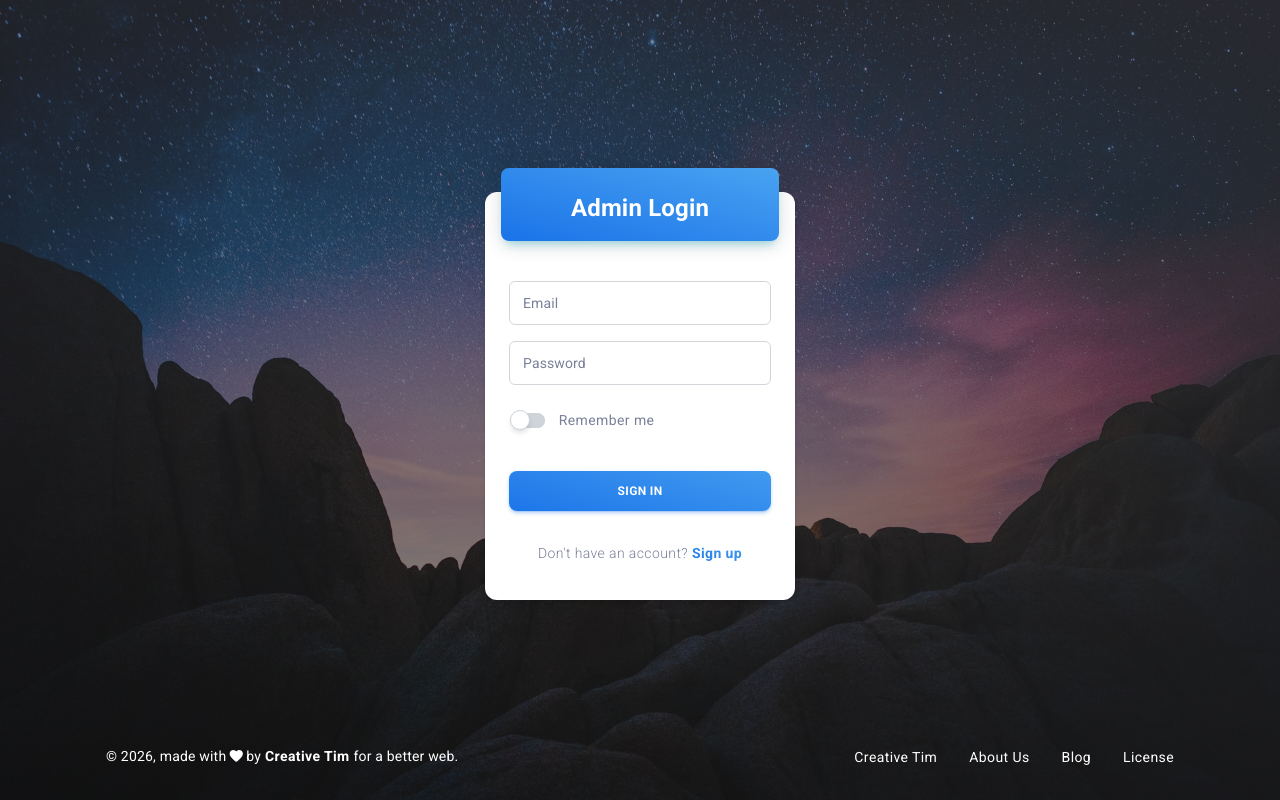
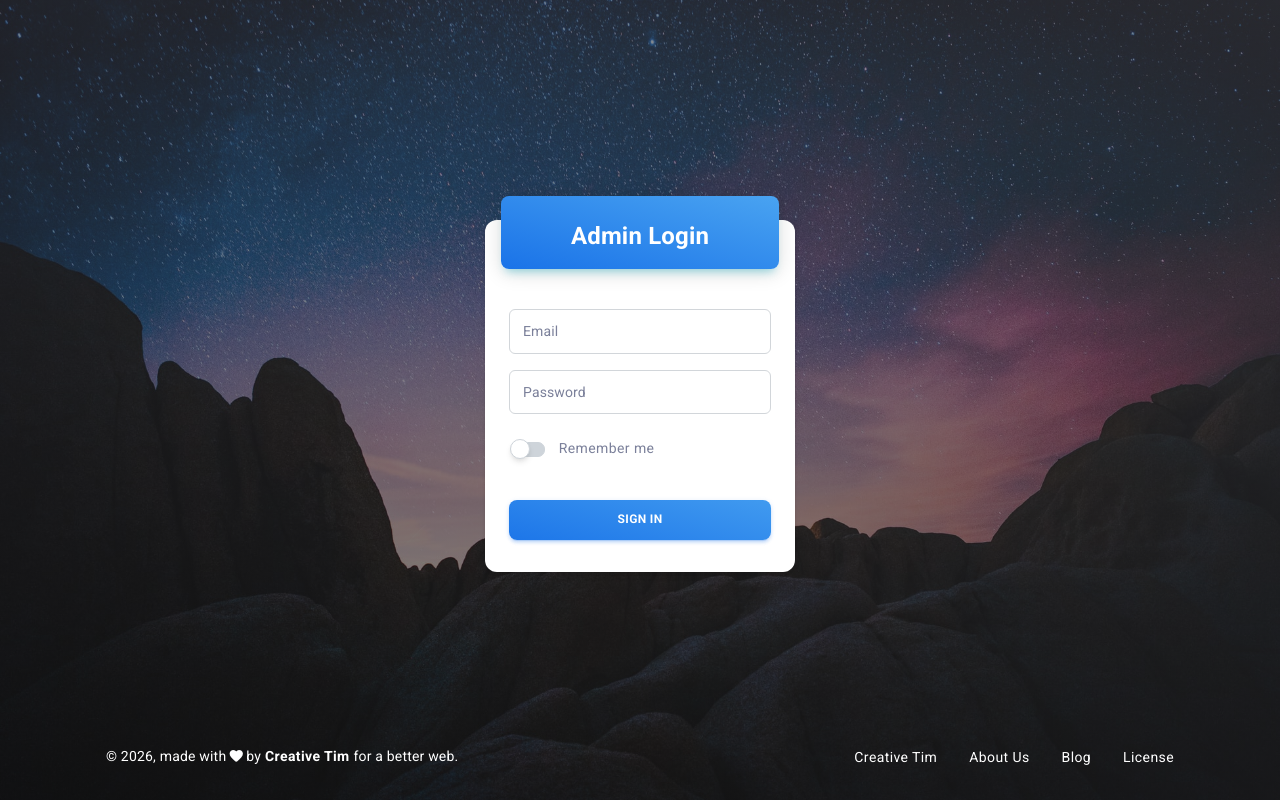
Before and after one commit to Alisyaauni/corex-admin, a React (Create React App) app in the folder material-dashboard-react-main/: page /authentication/sign-in in a window 1280 px wide. Built offline with nearby package versions, Linux system fonts and the light colour scheme.

Commit message:
REMOVING SIGN UP LINK

```diff
--- a/material-dashboard-react-main/package.json
+++ b/material-dashboard-react-main/package.json
@@ -2,7 +2,7 @@
   "name": "material-dashboard-2-react",
   "version": "2.2.0",
   "private": true,
-  "author": "Creative Tim",
+  "author": "CoreX Academy",
   "license": "See license in https://www.creative-tim.com/license",
   "description": "React version of Material Dashboard 2 by Creative Tim",
   "bugs": {
--- a/material-dashboard-react-main/src/layouts/authentication/sign-in/index.js
+++ b/material-dashboard-react-main/src/layouts/authentication/sign-in/index.js
@@ -112,21 +112,6 @@ function Basic() {
                 sign in
               </MDButton>
             </MDBox>
-            <MDBox mt={3} mb={1} textAlign="center">
-              <MDTypography variant="button" color="text">
-                Don&apos;t have an account?{" "}
-                <MDTypography
-                  component={Link}
-                  to="/authentication/sign-up"
-                  variant="button"
-                  color="info"
-                  fontWeight="medium"
-                  textGradient
-                >
-                  Sign up
-                </MDTypography>
-              </MDTypography>
-            </MDBox>
           </MDBox>
         </MDBox>
       </Card>
```
